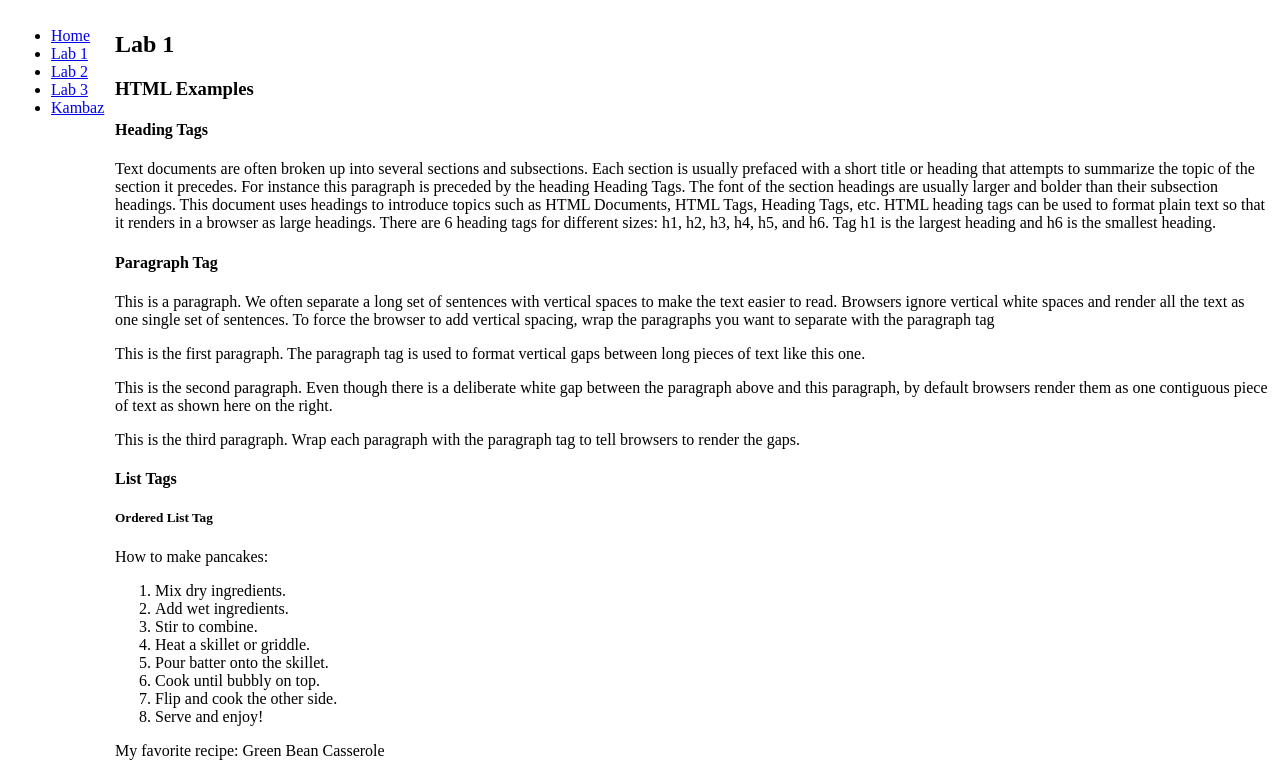
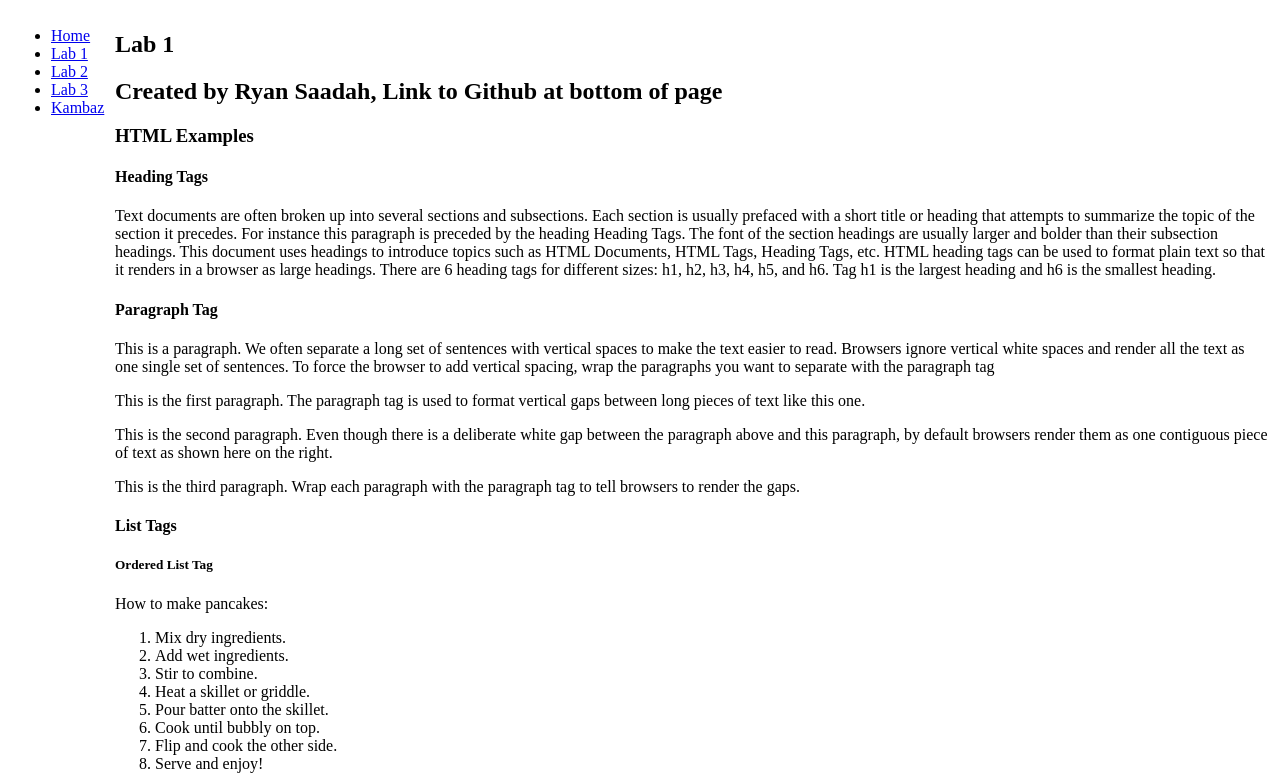
Before and after one commit to euneWarrior/kambaz-next-js, a Next.js app: page /Labs/Lab1 in a window 1280 px wide. Shown: the top 776 px of the page. Built offline with nearby package versions, Linux system fonts and the light colour scheme.

Commit message:
Updated landing page to improve name and github visability.

```diff
--- a/app/Labs/Lab1/page.tsx
+++ b/app/Labs/Lab1/page.tsx
@@ -2,7 +2,8 @@
 export default function Lab1() {
   return (
     <div id="wd-lab1">
-      <h2>Lab 1</h2>
+      <h2>Lab  1</h2>
+      <h2>Created by Ryan Saadah, Link to Github at bottom of page</h2>
       <h3>HTML Examples</h3>
       <div id="wd-h-tag">
         <h4>Heading Tags</h4>
```
